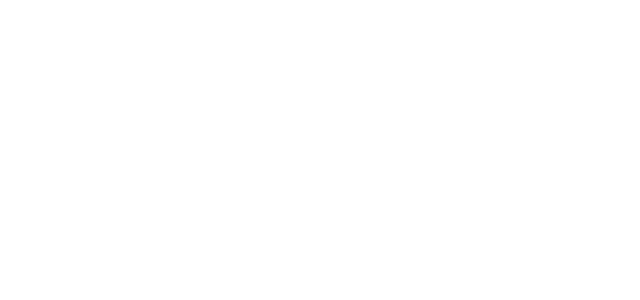
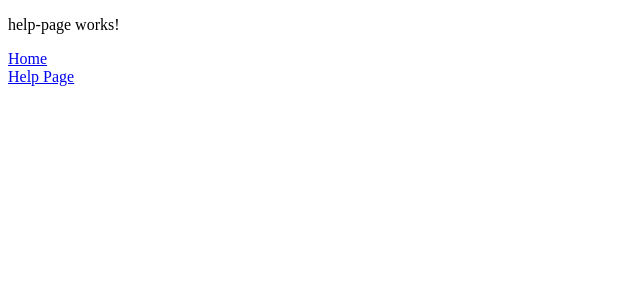
Before and after one commit to Blake131302/cs4900-EmberLights-WebDev, an Angular app: page /help in a window 1280 px wide. Before the commit this address led to /. Shown: the top 300 px of the page, without its empty margins (0-640 px from the left). Built offline with nearby package versions, Linux system fonts and the light colour scheme.

Commit message:
included demo navbar to each page

```diff
--- a/src/app/app.routes.ts
+++ b/src/app/app.routes.ts
@@ -1,8 +1,10 @@
 import { Routes } from '@angular/router';
 import { HomePage } from './features/dashboard/components/home-page/home-page';
 import { MoreStats } from './features/more-stats/more-stats-page/more-stats';
+import { HelpPage } from './features/dashboard/components/help-page/help-page';
 
 export const routes: Routes = [
     { path: '', component: HomePage },
-    { path: 'more-stats', component: MoreStats }
+    { path: 'more-stats', component: MoreStats },
+    { path: 'help', component: HelpPage}
 ];
--- a/src/app/features/dashboard/components/help-page/help-page.html
+++ b/src/app/features/dashboard/components/help-page/help-page.html
@@ -1 +1,6 @@
 <p>help-page works!</p>
+<a routerLink="/">Home</a>
+
+<footer>
+    <a routerLink="/help">Help Page</a>
+</footer>
--- a/src/app/features/dashboard/components/help-page/help-page.ts
+++ b/src/app/features/dashboard/components/help-page/help-page.ts
@@ -1,7 +1,8 @@
 import { Component } from '@angular/core';
+import { RouterLink } from '@angular/router';
 
 @Component({
-  imports: [],
+  imports: [RouterLink],
   selector: 'app-help-page',
   styleUrl: './help-page.scss',
   templateUrl: './help-page.html',
--- a/src/app/features/dashboard/components/home-page/home-page.html
+++ b/src/app/features/dashboard/components/home-page/home-page.html
@@ -4,4 +4,8 @@
 <p>Total Genres: {{ monthlyStats.totalGenres}}</p>
 <p>Total Songs: {{ monthlyStats.totalSongs}}</p>
 
-<a href="/more-stats">More Statistics</a>
+<a routerLink="/more-stats">More Statistics</a>
+
+<footer>
+    <a routerLink="/help">Help Page</a>
+</footer>
--- a/src/app/features/dashboard/components/home-page/home-page.ts
+++ b/src/app/features/dashboard/components/home-page/home-page.ts
@@ -1,8 +1,9 @@
 import { Component } from '@angular/core';
 import { Statistics } from '../../../../shared/interfaces/statistics';
+import { RouterLink } from '@angular/router';
 
 @Component({
-  imports: [],
+  imports: [RouterLink],
   selector: 'app-home-page',
   styleUrl: './home-page.scss',
   templateUrl: './home-page.html',
--- a/src/app/features/more-stats/more-stats-page/more-stats.html
+++ b/src/app/features/more-stats/more-stats-page/more-stats.html
@@ -1 +1,6 @@
 <p>more-stats works!</p>
+<a routerLink="/">Home</a>
+
+<footer>
+    <a routerLink="/help">Help Page</a>
+</footer>
--- a/src/app/features/more-stats/more-stats-page/more-stats.ts
+++ b/src/app/features/more-stats/more-stats-page/more-stats.ts
@@ -1,8 +1,9 @@
 import { Component } from '@angular/core';
 import { Statistics } from '../../../shared/interfaces/statistics';
+import { RouterLink } from '@angular/router';
 
 @Component({
-  imports: [],
+  imports: [RouterLink],
   selector: 'app-more-stats',
   styleUrl: './more-stats.scss',
   templateUrl: './more-stats.html',
```
